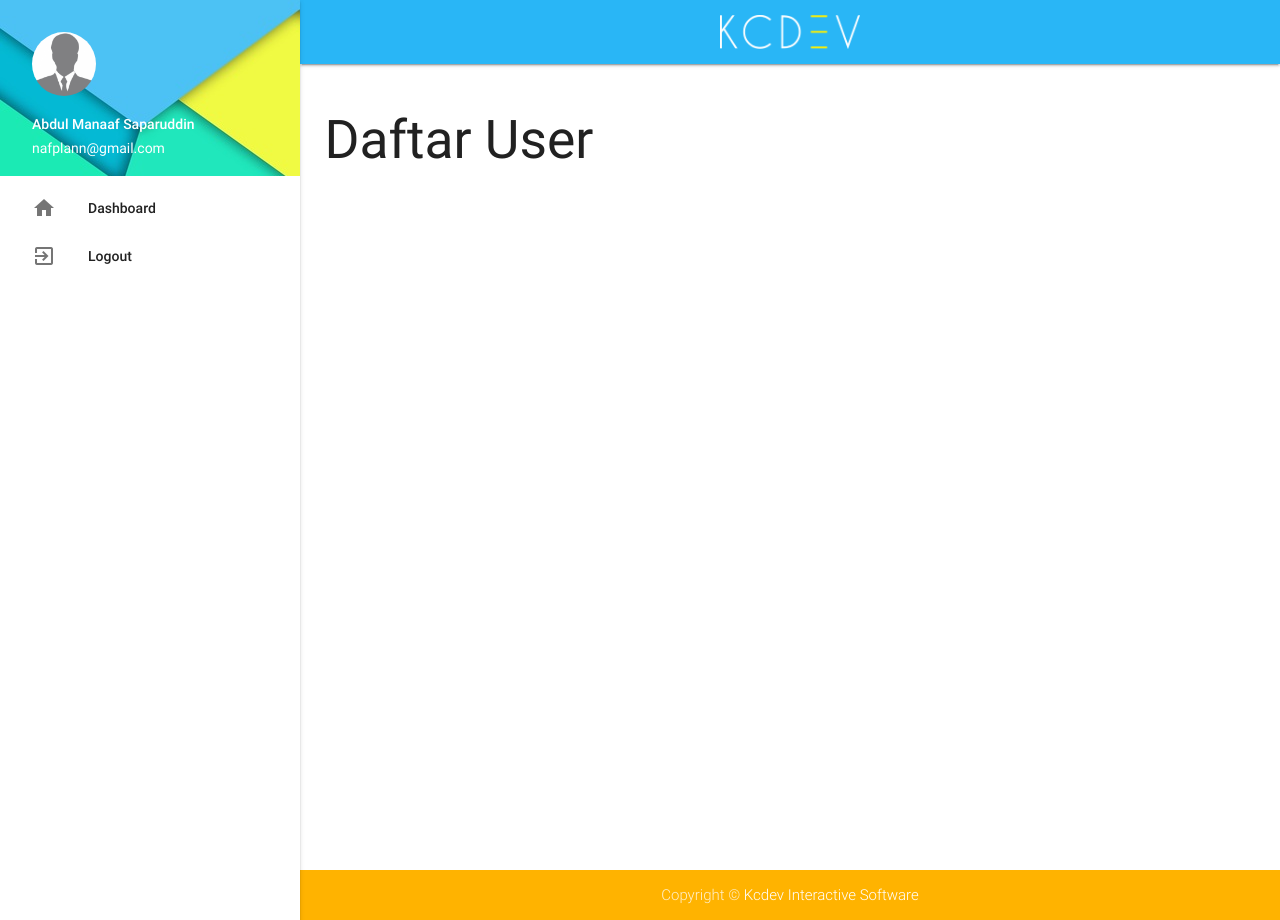
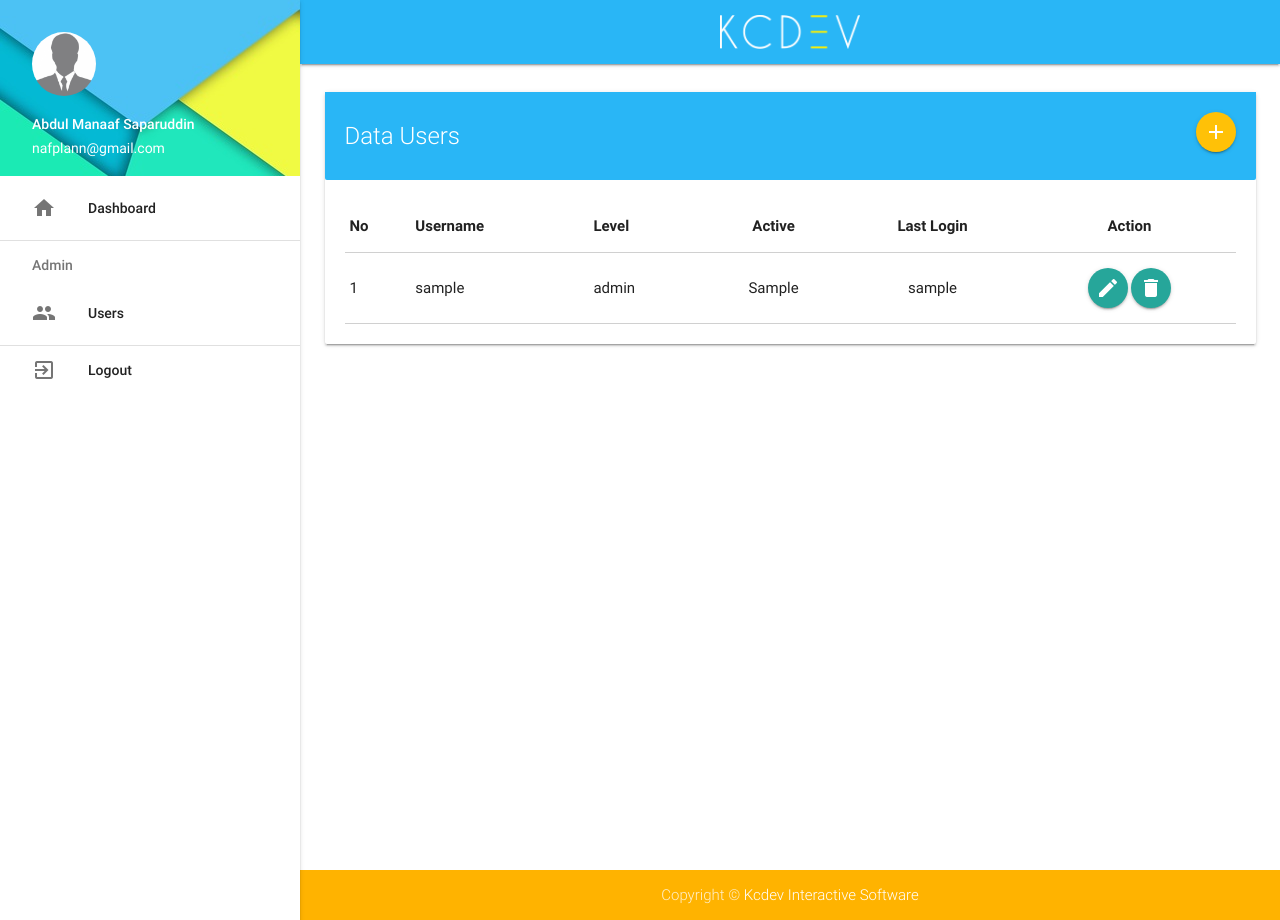
Before and after one commit to nafplann/codeigniter-alumni-app, a CodeIgniter app: page /codeigniter/users in a window 1280 px wide. Run offline with CodeIgniter, Linux system fonts and the light colour scheme; the visitor is signed in with stand-in values (Sample User, id 1); tables that the repository leaves empty or names only in its code hold one stand-in row (values such as "Sample post"); some libraries are stand-ins or nearby versions.

Commit message:
update modul users

```diff
--- a/application/controllers/Users.php
+++ b/application/controllers/Users.php
@@ -5,14 +5,175 @@ class Users extends MY_Controller {
   public function __construct()
   {
     parent::__construct();
+
+    // Check apakah sudah login
     $this->cekLogin();
+
+    // Load model users
+    $this->load->model('model_users');
   }
 
   public function index()
   {
+    // Data untuk page index
     $data['pageTitle'] = 'Users';
-    $data['pageContent'] = '<h2>Daftar User</h2>';
+    $data['users'] = $this->model_users->get()->result();
+    $data['pageContent'] = $this->load->view('users/userList', $data, TRUE);
 
+    // Jalankan view template/layout
     $this->load->view('template/layout', $data);
   }
+
+  public function add()
+  {
+    // Jika form di submit jalankan blok kode ini
+    if ($this->input->post('submit')) {
+
+      // Mengatur validasi data username,
+      // # required = tidak boleh kosong
+      // # min_length[5] = username harus terdiri dari minimal 5 karakter
+      // # is_unique[users.username] = username harus bernilai unique,
+      //   tidak boleh sama dengan record yg sudah ada pada tabel users
+      $this->form_validation->set_rules('username', 'Username', 'required|min_length[5]|is_unique[users.username]');
+
+      // Mengatur validasi data password,
+      // # required = tidak boleh kosong
+      // # min_length[5] = password harus terdiri dari minimal 5 karakter
+      $this->form_validation->set_rules('password', 'Password', 'required|min_length[5]');
+
+      // Mengatur validasi data level,
+      // # required = tidak boleh kosong
+      // # in_list[administrator, alumni] = hanya boleh bernilai
+      //   salah satu di antara administrator atau alumni
+      $this->form_validation->set_rules('level', 'Level', 'required|in_list[administrator,alumni]');
+
+      // Mengatur validasi data active,
+      // # required = tidak boleh kosong
+      // # in_list[0, 1] = hanya boleh bernilai
+      // salah satu di antara 0 atau 1
+      $this->form_validation->set_rules('active', 'Active', 'required|in_list[0,1]');
+
+      // Mengatur pesan error validasi data
+      $this->form_validation->set_message('required', '%s tidak boleh kosong!');
+      $this->form_validation->set_message('min_length', '%s minimal %d karakter!');
+
+      // Jalankan validasi jika semuanya benar maka lanjutkan
+			if ($this->form_validation->run() === TRUE) {
+
+        $data = array(
+          'username' => $this->input->post('username'),
+          'password' => password_hash($this->input->post('password'), PASSWORD_DEFAULT),
+          'level' => $this->input->post('level'),
+          'active' => $this->input->post('active')
+        );
+
+        // Jalankan function insert pada model_users
+        $query = $this->model_users->insert($data);
+
+        // cek jika query berhasil
+        if ($query) $message = array('status' => true, 'message' => 'Berhasil menambahkan user');
+        else $message = array('status' => true, 'message' => 'Gagal menambahkan user');
+
+        // simpan message sebagai session
+        $this->session->set_flashdata('message', $message);
+
+        // refresh page
+        redirect('users/add', 'refresh');
+			}
+    }
+
+    // Data untuk page users/add
+    $data['pageTitle'] = 'Tambah Data User';
+    $data['pageContent'] = $this->load->view('users/userAdd', $data, TRUE);
+
+    // Jalankan view template/layout
+    $this->load->view('template/layout', $data);
+  }
+
+  public function edit($id = null)
+  {
+    // Jika form di submit jalankan blok kode ini
+    if ($this->input->post('submit')) {
+
+      // Mengatur validasi data password,
+      // # required = tidak boleh kosong
+      // # min_length[5] = password harus terdiri dari minimal 5 karakter
+      $this->form_validation->set_rules('password', 'Password', 'required|min_length[5]');
+
+      // Mengatur validasi data level,
+      // # required = tidak boleh kosong
+      // # in_list[administrator, alumni] = hanya boleh bernilai
+      //   salah satu di antara administrator atau alumni
+      $this->form_validation->set_rules('level', 'Level', 'required|in_list[administrator,alumni]');
+
+      // Mengatur validasi data active,
+      // # required = tidak boleh kosong
+      // # in_list[0, 1] = hanya boleh bernilai
+      // salah satu di antara 0 atau 1
+      $this->form_validation->set_rules('active', 'Active', 'required|in_list[0,1]');
+
+      // Mengatur pesan error validasi data
+      $this->form_validation->set_message('required', '%s tidak boleh kosong!');
+      $this->form_validation->set_message('min_length', '%s minimal %d karakter!');
+
+      // Jalankan validasi jika semuanya benar maka lanjutkan
+			if ($this->form_validation->run() === TRUE) {
+
+        $data = array(
+          'password' => password_hash($this->input->post('password'), PASSWORD_DEFAULT),
+          'level' => $this->input->post('level'),
+          'active' => $this->input->post('active')
+        );
+
+        // Jalankan function insert pada model_users
+        $query = $this->model_users->update($id, $data);
+
+        // cek jika query berhasil
+        if ($query) $message = array('status' => true, 'message' => 'Berhasil memperbarui user');
+        else $message = array('status' => true, 'message' => 'Gagal memperbarui user');
+
+        // simpan message sebagai session
+        $this->session->set_flashdata('message', $message);
+
+        // refresh page
+        redirect('users/edit/'.$id, 'refresh');
+			}
+    }
+
+    // Ambil data user dari database
+    $user = $this->model_users->get_where(array('id' => $id))->row();
+
+    // Jika data user tidak ada maka show 404
+    if (!$user) show_404();
+
+    // Data untuk page users/add
+    $data['pageTitle'] = 'Edit Data User';
+    $data['user'] = $user;
+    $data['pageContent'] = $this->load->view('users/userEdit', $data, TRUE);
+
+    // Jalankan view template/layout
+    $this->load->view('template/layout', $data);
+  }
+
+  public function delete($id)
+  {
+    // Ambil data user dari database
+    $user = $this->model_users->get_where(array('id' => $id))->row();
+
+    // Jika data user tidak ada maka show 404
+    if (!$user) show_404();
+
+    // Jalankan function delete pada model_users
+    $query = $this->model_users->delete($id);
+
+    // cek jika query berhasil
+    if ($query) $message = array('status' => true, 'message' => 'Berhasil menghapus user');
+    else $message = array('status' => true, 'message' => 'Gagal menghapus user');
+
+    // simpan message sebagai session
+    $this->session->set_flashdata('message', $message);
+
+    // refresh page
+    redirect('users', 'refresh');
+  }
 }
--- a/application/models/Model_users.php
+++ b/application/models/Model_users.php
@@ -2,6 +2,7 @@
   class Model_users extends CI_Model {
 
     public $table = 'users';
+
 
     public function cekAkun($username, $password)
     {
@@ -22,8 +23,62 @@
       // Jika $hash tidak sama dengan $password maka return false
       if (!password_verify($password, $hash)) return false;
 
+      // Update last_login user
+      $last_login = $this->update($query->id, array('last_login' => date('Y-m-d H:i:s')));
+
       // Jika username dan password benar maka return data user
       return $query;
     }
 
+    public function get()
+    {
+      // Jalankan query
+      $query = $this->db->get($this->table);
+
+      // Return hasil query
+      return $query;
+    }
+
+    public function get_where($where)
+    {
+      // Jalankan query
+      $query = $this->db
+        ->where($where)
+        ->get($this->table);
+
+      // Return hasil query
+      return $query;
+    }
+
+    public function insert($data)
+    {
+      // Jalankan query
+      $query = $this->db->insert($this->table, $data);
+
+      // Return hasil query
+      return $query;
+    }
+
+    public function update($id, $data)
+    {
+      // Jalankan query
+      $query = $this->db
+        ->where('id', $id)
+        ->update($this->table, $data);
+
+      // Return hasil query
+      return $query;
+    }
+
+    public function delete($id)
+    {
+      // Jalankan query
+      $query = $this->db
+        ->where('id', $id)
+        ->delete($this->table);
+
+      // Return hasil query
+      return $query;
+    }
+
   }
--- a/application/views/template/header.php
+++ b/application/views/template/header.php
@@ -3,7 +3,7 @@
 	<head>
     <meta http-equiv="Content-Type" content="text/html; charset=UTF-8"/>
     <meta name="viewport" content="width=device-width, initial-scale=1, maximum-scale=1.0"/>
-    <title>Kcdev Admin</title>
+    <title><?php echo $pageTitle; ?> | Kcdev Admin</title>
 
 		<!-- CSS  -->
 		<link href="https://fonts.googleapis.com/icon?family=Material+Icons" rel="stylesheet">
--- a/application/views/template/sidebar.php
+++ b/application/views/template/sidebar.php
@@ -1,5 +1,6 @@
 <aside>
   <ul id="sidenav" class="side-nav fixed">
+
     <li>
       <div class="userView">
         <div class="background">
@@ -10,11 +11,30 @@
         <a href="#!email"><span class="white-text email">nafplann@gmail.com</span></a>
       </div>
     </li>
+
     <li>
-      <a class="waves-effect"  href="<?php echo base_url('dashboard'); ?>"><i class="material-icons">home</i>Dashboard</a>
+      <a class="waves-effect" href="<?php echo base_url('dashboard'); ?>"><i class="material-icons">home</i>Dashboard</a>
     </li>
+
+    <li>
+      <div class="divider"></div>
+    </li>
+
+    <li>
+      <a class="subheader">Admin</a>
+    </li>
+
+    <li>
+      <a class="waves-effect" href="<?php echo base_url('users'); ?>"><i class="material-icons">people</i>Users</a>
+    </li>
+
+    <li>
+      <div class="divider"></div>
+    </li>
+
     <li>
       <a class="waves-effect"  href="<?php echo base_url('auth/logout'); ?>"><i class="material-icons">exit_to_app</i>Logout</a>
     </li>
+
   </ul>
 </aside>
--- /dev/null
+++ b/application/views/users/userList.php
@@ -0,0 +1,46 @@
+<div class="row">
+    <div class="col s12">
+      <div class="card">
+        <div class="card-content light-blue lighten-1 white-text">
+          <span class="card-title">Data Users</span>
+          <a href="<?php echo base_url('users/add'); ?>" class="btn-floating right halfway-fab waves-effect waves-light amber tooltipped" data-position="top" data-tooltip="Tambah Data"><i class="material-icons">add</i></a>
+        </div>
+        <div class="card-content">
+          <?php if($message = $this->session->flashdata('message')): ?>
+            <div class="col s12">
+              <div class="card-panel <?php echo ($message['status']) ? 'green' : 'red'; ?>">
+                <span class="white-text"><?php echo $message['message']; ?></span>
+              </div>
+            </div>
+          <?php endif; ?>
+          <table class="bordered highlight">
+              <thead>
+                  <tr>
+                      <th>No</th>
+                      <th>Username</th>
+                      <th>Level</th>
+                      <th class="center-align">Active</th>
+                      <th class="center-align">Last Login</th>
+                      <th class="center-align">Action</th>
+                  </tr>
+              </thead>
+              <tbody>
+                  <?php $no = 0; foreach($users as $row): ?>
+                    <tr>
+                      <td><?php echo ++$no; ?></td>
+                      <td><?php echo $row->username; ?></td>
+                      <td><?php echo $row->level; ?></td>
+                      <td class="center-align"><?php echo $row->active; ?></td>
+                      <td class="center-align"><?php echo $row->last_login; ?></td>
+                      <td class="center-align">
+                        <a href="<?php echo base_url('users/edit/' . $row->id); ?>" class="btn-floating halfway-fab waves-effect waves-light tooltipped" data-position="top" data-tooltip="Edit Data"><i class="material-icons">edit</i></a>
+                        <a href="<?php echo base_url('users/delete/' . $row->id); ?>" class="btn-floating halfway-fab waves-effect waves-light tooltipped" data-position="top" data-tooltip="Delete Data"><i class="material-icons">delete</i></a>
+                      </td>
+                    </tr>
+                  <?php endforeach; ?>
+              </tbody>
+          </table>
+        </div>
+      </div>
+    </div>
+</div>
--- a/assets/js/kcdev.js
+++ b/assets/js/kcdev.js
@@ -1,7 +1,4 @@
-(function($){
-  $(function(){
-
-    $('.button-collapse').sideNav();
-
-  }); // end of document ready
-})(jQuery); // end of jQuery name space
+$(document).ready(function() {
+  $('.button-collapse').sideNav();
+  $('select').material_select();
+});
```
Also changed, not shown: application/views/users/userAdd.php (added, +52 -0 lines), application/views/users/userEdit.php (added, +52 -0 lines).
